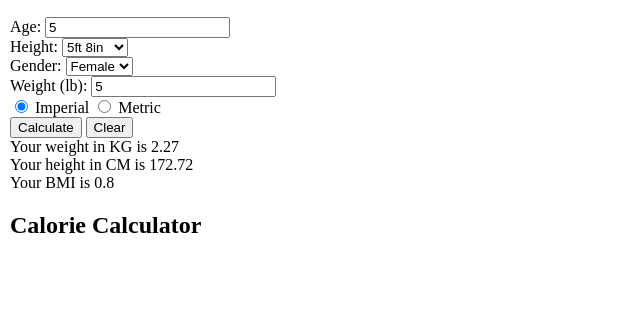
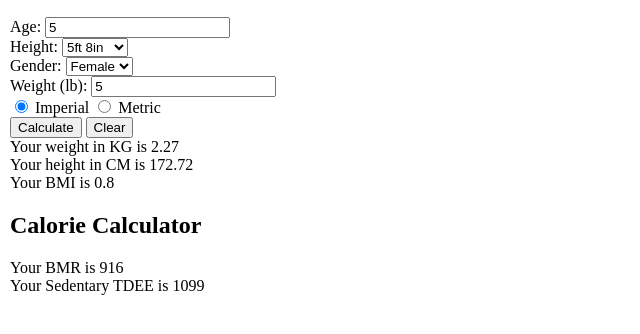
Before and after one commit to courtneypulaski/courtneypulaski.github.io, a plain HTML site: page Counter.html in a window 1280 px wide. Both pictures are taken after typing "5", "5" into the empty fields and a click on the button "Calculate". Shown: the part 110-444 px from the top of the page, without its empty margins (0-640 px from the left). Drawn offline with Linux system fonts and the light colour scheme.

Commit message:
add TDEE calculation

```diff
--- a/Counter.html
+++ b/Counter.html
@@ -72,6 +72,7 @@
         </div>
         <div>
             <h2>Calorie Calculator</h2>
+            <div id="tdee-result"></div>
         </div>
         <script src="personalpage.js"></script>
     </body>
--- a/personalpage.js
+++ b/personalpage.js
@@ -55,12 +55,24 @@ function calculate() {
     if (units == "Metric") {
         document.getElementById("bmi-result").innerHTML = `Your weight in LB is ${weightLB.toFixed(2)}<br>Your height in IN is ${(Math.floor(heightIN/12)).toFixed(0)} feet and ${(heightIN%12).toFixed(0)} inches<br>Your BMI is ${bmi.toFixed(1)}`;
     }
+    let bmr = getBMR(gender, weightKG, heightCM, ageNum).toFixed(0);
 
+    document.getElementById("tdee-result").innerHTML = `Your BMR is ${bmr}<br>Your Sedentary TDEE is ${(bmr * 1.2).toFixed(0)}`;
+}
 
+function getBMR(gender, weight, height, age) {
+    //whatever I googled formula
+    //return gender = "female" ? (447.593 + (9.247 * weight) + (3.098 * height) - (4.330 * age)) :
+      //  (88.362 + (13.397 * weight) + (4.799 * height) - (5.677 * age))
+
+    //Mifflin-St Jeor Equation
+    return gender = "female" ? (10 * weight) + (6.25 * height) - (5 * age) - 161 :
+        (10 * weight) + (6.25 * height) - (5 * age) + 5;
 }
 
 function clearForm() {
     document.getElementById("bmi-result").textContent = "";
+    document.getElementById("tdee-result").textContent = "";
     document.getElementById("age").value = "";
     document.getElementById("height").value = 68;
     document.getElementById("gender").value = "female";
```
